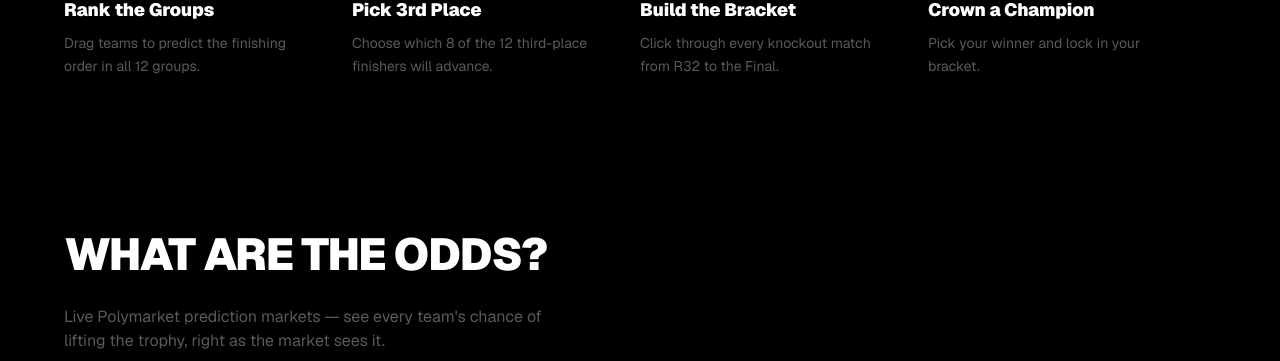
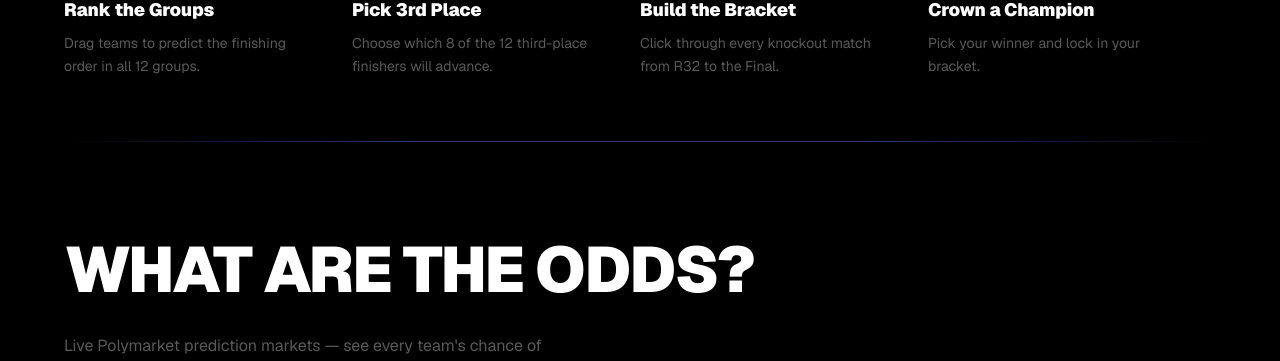
Before and after one commit to crandallhunter/world-cup-bracket, a Next.js app: page / in a window 1280 px wide. Shown: the part 1310-1671 px from the top of the page. Built offline with nearby package versions, Linux system fonts and the light colour scheme; no server answers.

Commit message:
Match section heading sizes and add indigo divider between sections

```diff
--- a/src/app/page.tsx
+++ b/src/app/page.tsx
@@ -124,10 +124,19 @@ export default function HomePage() {
         </div>
       </section>
 
+      {/* ── SECTION DIVIDER ─────────────────────────────────────── */}
+      <div className="px-6 sm:px-10 lg:px-16">
+        <div className="max-w-7xl mx-auto">
+          <div className="relative h-px">
+            <div className="absolute inset-0" style={{ background: 'linear-gradient(90deg, transparent 0%, rgba(99,102,241,0.5) 30%, rgba(99,102,241,0.5) 70%, transparent 100%)' }} />
+          </div>
+        </div>
+      </div>
+
       {/* ── ODDS SECTION ────────────────────────────────────────── */}
       <section className="px-6 sm:px-10 lg:px-16 pt-20 pb-4">
         <div className="max-w-7xl mx-auto">
-          <h2 className="text-[clamp(2rem,3.5vw,3.75rem)] font-black tracking-[-0.03em] uppercase mb-4">
+          <h2 className="text-[clamp(2.5rem,5vw,4.5rem)] font-black tracking-[-0.03em] uppercase mb-4">
             What are the odds?
           </h2>
           <p className="text-white/35 text-base max-w-lg">
```
